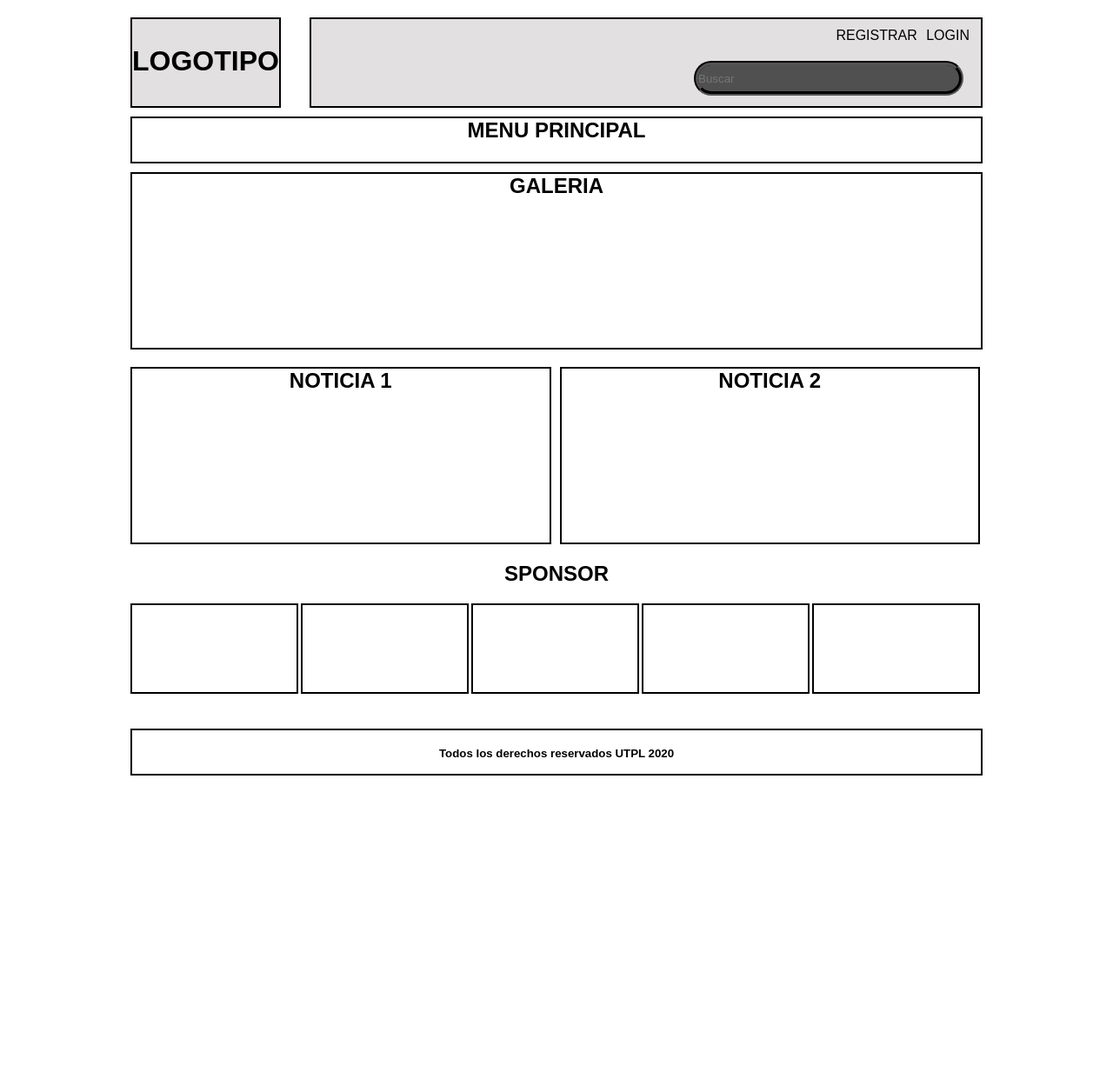
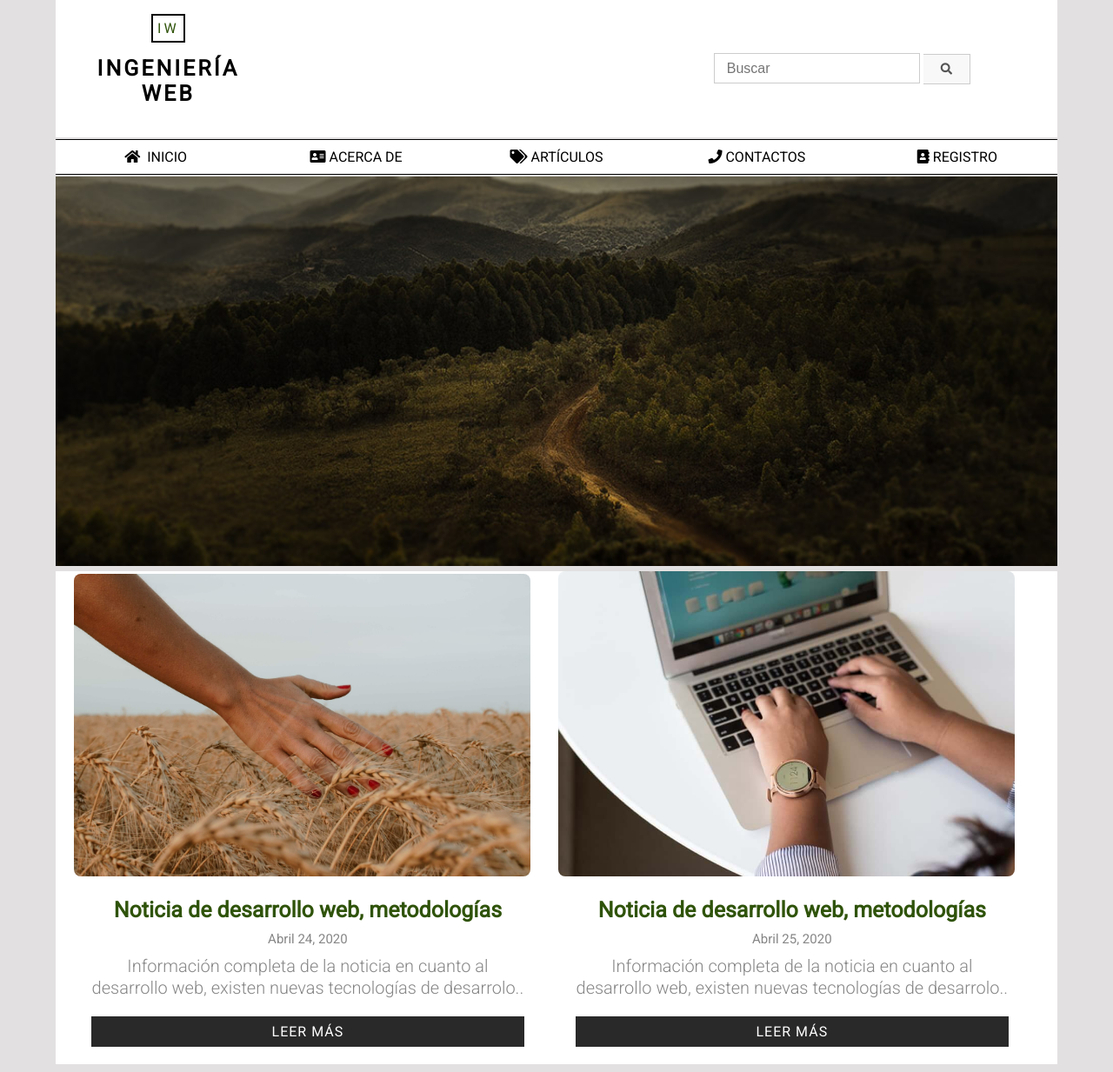
Before and after one commit to JoseDiazG/IngeneriaWeb, a plain HTML site: page index.html in a window 1280 px wide. Shown: the top 1233 px of the page at 87% size. Before the commit the page ends 912 px from the top, so only its background shows below. Drawn offline with Linux system fonts and the light colour scheme.

Commit message:
Terminacion de la pagina

```diff
--- /dev/null
+++ b/css/estilos.css
@@ -0,0 +1,327 @@
+* {
+    padding: 0;
+    margin: 0;
+}
+
+body {
+    font-family: 'Roboto', sans-serif;
+    background-color: #e2e0e0;
+}
+
+header.cabeceraPrincipal,
+nav.menuPrincipal,
+section.galeriaPrinicpal,
+aside.sponsor,
+main,
+footer.piePagina {
+    color: rgb(47, 83, 10);
+    width: 90%;
+    margin: 0 auto;
+}
+
+header.cabeceraPrincipal {
+    background-color: #ffffff;
+}
+
+header.cabeceraPrincipal h1 {
+    font-size: 25px;
+    color: #000;
+}
+
+.cabeceraPrincipal .logo {
+    margin-bottom: 20px;
+    text-transform: uppercase;
+    letter-spacing: 3px;
+    width: 20%;
+    display: inline-block;
+    padding: 1em 1em;
+    text-align: center;
+}
+
+.cabeceraPrincipal {
+    display: flex;
+    justify-content: space-between;
+}
+
+.logo .iniciales-logo {
+    padding: 5px;
+    border: 2px solid #000;
+    display: inline-block;
+    font-size: 16px;
+    margin-bottom: 15px;
+}
+
+section.seccionCabecera {
+    width: 70%;
+    display: flex;
+}
+
+
+/*  -------------- Barra de busqueda  ------------------*/
+
+.seccionCabecera {
+    display: flex;
+    justify-content: flex-end;
+    align-items: center;
+    margin-right: 100px;
+}
+
+.seccionCabecera .barra-busqueda input {
+    min-width: 30%;
+    padding: 0 14px;
+    height: 33px;
+    line-height: 35px;
+    border: 1px solid #ccc;
+    font-size: 16px;
+    margin-left: 0;
+}
+
+.seccionCabecera .barra-busqueda button {
+    height: 35px;
+    border: 1px solid #ccc;
+    border-left: none;
+    color: #545454;
+    background-color: #f8f8f8;
+    padding: 0 20px;
+    cursor: pointer;
+}
+
+.seccionCabecera .barra-busqueda button:hover {
+    background-color: #71B100;
+}
+
+
+/*  -------------- FIN Barra de busqueda  ------------------*/
+
+nav.menuPrincipal,
+main,
+aside.sponsor,
+footer.piePagina {
+    margin-top: 2px;
+}
+
+nav.menuPrincipal {
+    border-top: 1px solid #000;
+    border-bottom: 1px solid #000;
+    display: flex;
+    justify-content: space-between;
+}
+
+nav.menuPrincipal a {
+    background-color: #ffffff;
+    padding: 10px;
+    color: #000;
+    display: block;
+    text-decoration: none;
+    text-transform: uppercase;
+    font-weight: 400;
+    width: 100%;
+    text-align: center;
+    font-size: 16px;
+    transition: 0.2s ease all;
+}
+
+nav.menuPrincipal a i {
+    margin-right: 4px;
+}
+
+nav.menuPrincipal a:hover {
+    background-color: #71B100;
+    color: #ffffff;
+}
+
+section.galeriaPrinicpal {
+    margin-top: 2px;
+}
+
+section.galeriaPrinicpal img {
+    width: 100%;
+}
+
+
+/*  -------------- MAIN  ------------------*/
+
+main {
+    text-align: center;
+    background-color: #ffffff;
+}
+
+section.articulo {
+    width: 48%;
+    display: inline-block;
+}
+
+section.noticias {
+    display: flex;
+    background: #ffffff;
+    text-align: justify;
+}
+
+.noticias img {
+    width: 100%;
+    height: 100%;
+    object-fit: cover;
+}
+
+.noticias .contenedor-texto {
+    padding: 20px;
+    width: 90%;
+    display: flex;
+    flex-direction: column;
+    justify-content: space-between;
+}
+
+.noticias .contenedor1 {
+    width: 95%;
+}
+
+.noticias .titulo {
+    margin-bottom: 10px;
+    font-size: 25px;
+}
+
+.noticias .fecha {
+    font-size: 15px;
+    color: #868686;
+    margin-bottom: 10px;
+}
+
+.noticias .extracto {
+    font-size: 20px;
+    line-height: 25px;
+    font-weight: 300;
+    margin-bottom: 20px;
+    color: #868686;
+}
+
+.btn-link {
+    background: #2a2929;
+    color: #fff;
+    cursor: pointer;
+    display: inline-block;
+    padding: 0.5em;
+    font-size: 1em;
+    text-transform: uppercase;
+    letter-spacing: 1px;
+    text-decoration: none;
+}
+
+.btn-link:hover {
+    background-color: #71B100;
+}
+
+
+/*  -------------- ASIDE SPONSOR  ------------------*/
+
+aside.sponsor {
+    display: flex;
+    justify-content: space-between;
+}
+
+article img {
+    max-width: 100%;
+    width: 350px;
+    height: 250px;
+    border-radius: 8px;
+}
+
+.flip-1:hover {
+    -webkit-transform: scale(0.8);
+    -ms-transform: scale(0.8);
+    transform: scale(0.8);
+}
+
+.entrada-blog {
+    background-color: #ffff;
+    margin-left: 1%;
+    margin-top: 10px;
+}
+
+.entrada-blog h2 {
+    text-align: center;
+    font-weight: 300;
+    color: #000;
+}
+
+.entrada-blog p {
+    color: #000;
+    padding: 2px auto;
+    text-align: center;
+}
+
+.entrada-blog:first-of-type {
+    margin-left: 0;
+}
+
+.d-block {
+    display: block !important;
+}
+
+.entrada-blog .boton {
+    color: #ffdfff;
+    background-color: #E08709;
+    font-weight: 300;
+    text-decoration: none;
+    font-size: 18px;
+    padding: 10px 15px;
+    margin-top: 15px;
+    display: inline-block;
+    text-align: center;
+    border: none;
+    display: block;
+    flex: 0 0 100%;
+}
+
+.boton:hover {
+    background-color: #71B100;
+}
+
+
+/* Inicio del footer */
+
+.site-footer {
+    background-color: #333333;
+    margin: 0;
+}
+
+.seccion {
+    margin-top: 15px;
+}
+
+.site-footer nav {
+    display: block;
+}
+
+.contenedor {
+    width: 95%;
+    max-width: 1200px;
+    margin: 0 auto;
+}
+
+.contenedor-footer {
+    padding: 40px 0;
+    text-align: center;
+    display: flex;
+    justify-content: space-between;
+}
+
+.navegacion a {
+    color: #ffffff;
+    text-decoration: none;
+    display: inline-block;
+    font-size: 20px;
+    margin-right: 15px;
+}
+
+.navegacion a:last-of-type {
+    margin: 0;
+}
+
+.navegacion a:hover {
+    color: #71B100;
+}
+
+.copyright {
+    margin: 0;
+    color: #ffffff;
+}
--- a/css/style.css
+++ /dev/null
@@ -1,132 +0,0 @@
-* {
-    margin: 0;
-    padding: 0;
-}
-
-body {
-    font-family: Arial, Helvetica, sans-serif;
-    background-color: #ffffff;
-}
-
-h2 {
-    text-align: center;
-    font-weight: 600;
-}
-
-.contedor {
-    width: 95%;
-    max-width: 980px;
-    margin: 0 auto;
-    padding: 20px;
-}
-
-.cabeceraPrincipal {
-    display: flex;
-    flex-direction: row;
-    justify-content: space-between;
-    text-align: center;
-}
-
-.cabeceraPrincipal h1 {
-    display: block;
-    background-color: #e2e0e0;
-    border: 2px solid black;
-    height: 100px;
-    text-align: center;
-    line-height: 3;
-}
-
-.seccionCabecera {
-    background-color: #e2e0e0;
-    border: 2px solid black;
-    width: 770px;
-    display: flex;
-    flex-direction: column;
-    align-items: flex-end;
-}
-
-.navegacion {
-    padding: 10px;
-}
-
-.navegacion a {
-    text-decoration: none;
-    border-right: 3px solid black;
-    margin-right: 3px;
-    text-transform: uppercase;
-    color: black;
-}
-
-.navegacion a:last-of-type {
-    border-right: none;
-    margin-left: 3px;
-}
-
-.navegacion a:first-of-type {
-    border-right: 2px;
-}
-
-.buscador {
-    border: groove 5px black;
-    background: rgba(44, 43, 43, 0.795);
-    border-radius: 20px;
-    width: 300px;
-    height: 30px;
-    margin-top: 10px;
-    margin-right: 20px;
-}
-
-.menuPrincipal {
-    border: 2px solid black;
-    margin-top: 10px;
-    height: 50px;
-}
-
-.galeriaPrincipal {
-    border: 2px solid black;
-    margin-top: 10px;
-    height: 200px;
-}
-
-.noti {
-    display: flex;
-    justify-content: space-between;
-    border: 2px 2px 2px 2px;
-}
-
-.noticias1 {
-    border: 2px solid black;
-    margin: 20px 10px 20px 0px;
-    height: 200px;
-    width: 50%;
-}
-
-.noticias2 {
-    border: 2px solid black;
-    margin: 20px 3px 20px 0px;
-    height: 200px;
-    width: 50%;
-}
-
-.sponsor {
-    display: flex;
-    justify-content: space-between;
-}
-
-.spon {
-    border: 2px solid black;
-    margin: 20px 3px 20px 0px;
-    height: 100px;
-    flex-basis: calc(33.3% - 3px);
-}
-
-.piePagina {
-    border: 2px solid black;
-    margin-top: 20px;
-    height: 50px;
-}
-
-.piePagina h5 {
-    text-align: center;
-    line-height: 4;
-}
--- a/index.html
+++ b/index.html
@@ -1,64 +1,120 @@
 <!DOCTYPE html>
-<html lang="en">
+<html lang="es">
 
 <head>
-    <meta charset="UTF-8" />
-    <meta name="viewport" content="width=device-width, initial-scale=1.0" />
-    <title>Maquetación en HTML y CSS</title>
-    <link rel="stylesheet" href="css/style.css" />
+    <meta charset="UTF-8">
+    <meta name="viewport" content="width=device-width, initial-scale=1.0">
+    <link href="https://fonts.googleapis.com/css2?family=Roboto:ital,wght@0,300;0,400;1,300&display=swap" rel="stylesheet">
+    <link rel="stylesheet" href="https://use.fontawesome.com/releases/v5.5.0/css/all.css">
+    <title>Maquetació en HTML y CSS</title>
+    <link rel="stylesheet" href="css/estilos.css">
 </head>
 
 <body>
-    <div class="contedor">
-        <!-- Creacion del header -->
     <header class="cabeceraPrincipal">
-            <h1>LOGOTIPO</h1>
+        <div class="logo">
+            <p class="iniciales-logo">
+                IW
+            </p>
+            <h1>Ingeniería web</h1>
+        </div>
         <section class="seccionCabecera">
-                <nav class="navegacion">
-                    <a href="#">Registrar</a>
-                    <a href="#">Login</a>
-                </nav>
-                <aside>
-                    <input class="buscador" type="text" placeholder="Buscar" />
+            <aside class="buscador">
+                <div class="barra-busqueda">
+                    <input type="text" placeholder="Buscar">
+                    <button type="submit"><i class="fas fa-search"></i></button>
+                </div>
             </aside>
         </section>
     </header>
-
-        <!-- Creacion de la navegacion -->
     <nav class="menuPrincipal">
-            <h2>MENU PRINCIPAL</h2>
+        <a href=""><i class="fas fa-home"></i> Inicio</a>
+        <a href=""><i class="fas fa-address-card"></i>Acerca de</a>
+        <a href=""><i class="fas fa-tags"></i>Artículos</a>
+        <a href=""><i class="fas fa-phone"></i>Contactos</a>
+        <a href=""><i class="fas fa-address-book"></i>Registro</a>
     </nav>
-
-        <!-- Creacion del seccion del slider -->
-        <section class="galeriaPrincipal">
-            <h2>GALERIA</h2>
+    <section class="galeriaPrinicpal">
+        <img src="img/slide-1.jpg" alt="Imagen 1 del Slider prinipal">
     </section>
-
-        <!-- Creacion de los articles -->
-        <main class="noti">
-            <section class="noticias1">
-                <h2>NOTICIA 1</h2>
+    <main>
+        <section class="articulo">
+            <article class="noticias">
+                <div class="contenedor1">
+                    <img src="img/img-01.jpg" alt="">
+                </div>
+                <div class="contenedor-texto">
+                    <div>
+                        <h2 class="titulo">
+                            Noticia de desarrollo web, metodologías
+                        </h2>
+                        <p class="fecha">Abril 24, 2020</p>
+                    </div>
+                    <p class="extracto">
+                        Información completa de la noticia en cuanto al desarrollo web, existen nuevas tecnologías de desarrolo..
+                    </p>
+                    <a href="" class="btn-link">Leer más</a>
+                </div>
+            </article>
         </section>
-            <section class="noticias2">
-                <h2>NOTICIA 2</h2>
+        <section class="articulo">
+            <article class="noticias">
+                <div class="contenedor1">
+                    <img src="img/img-02.jpg " alt="">
+                </div>
+                <div class="contenedor-texto">
+                    <div>
+                        <h2 class="titulo">
+                            Noticia de desarrollo web, metodologías
+                        </h2>
+                        <p class="fecha">Abril 25, 2020</p>
+                    </div>
+                    <p class="extracto">
+                        Información completa de la noticia en cuanto al desarrollo web, existen nuevas tecnologías de desarrolo..
+                    </p>
+                    <a href="" class="btn-link">Leer más</a>
+                </div>
+            </article>
         </section>
     </main>
-
-        <!-- Creacion de los sponsers -->
-        <h2>SPONSOR</h2>
     <aside class="sponsor">
-            <div class="spon"></div>
-            <div class="spon"></div>
-            <div class="spon"></div>
-            <div class="spon"></div>
-            <div class="spon"></div>
+        <article class="entrada-blog">
+            <h2>HTML5</h2>
+            <img src="img/html.jpg" class="flip-1">
+            <p>Maecenas maximus urna vitae nisl semper, id volutpat ipsum scelerisque. Aenean nec ipsum finibus, eleifend dolor at, venenatis risus. Quisque varius orci et augue scelerisque luctus.</p>
+            <a href="#" class="boton d-block">Leer más</a>
+        </article>
+        <article class="entrada-blog">
+            <h2>CSS3</h2>
+            <img src="img/css3.jpg" class="flip-1">
+            <p>Maecenas maximus urna vitae nisl semper, id volutpat ipsum scelerisque. Aenean nec ipsum finibus, eleifend dolor at, venenatis risus. Quisque varius orci et augue scelerisque luctus.</p>
+            <a href="#" class="boton d-block">Leer más</a>
+        </article>
+        <article class="entrada-blog">
+            <h2>GitHub</h2>
+            <img src="img/git1.jpeg" class="flip-1">
+            <p>Maecenas maximus urna vitae nisl semper, id volutpat ipsum scelerisque. Aenean nec ipsum finibus, eleifend dolor at, venenatis risus. Quisque varius orci et augue scelerisque luctus.</p>
+            <a href="#" class="boton d-block">Leer más</a>
+        </article>
+        <article class="entrada-blog">
+            <h2>Visual Studio Code</h2>
+            <img src="img/vc.jpg" class="flip-1">
+            <p>Maecenas maximus urna vitae nisl semper, id volutpat ipsum scelerisque. Aenean nec ipsum finibus, eleifend dolor at, venenatis risus. Quisque varius orci et augue scelerisque luctus.</p>
+            <a href="#" class="boton d-block">Leer más</a>
+        </article>
     </aside>
-
-        <!-- Creacion del footer -->
-        <footer class="piePagina">
-            <h5>Todos los derechos reservados UTPL 2020</h5>
+    <footer class="site-footer seccion">
+        <div class="contenedor contenedor-footer">
+            <nav class="navegacion">
+                <a href="#">Inicio</a>
+                <a href="#">Acerca de</a>
+                <a href="#">Articulos</a>
+                <a href="#">Contactos</a>
+                <a href="#">Registro</a>
+            </nav>
+            <p class="copyright">Todos los Derechos Reservados UTPL 2020 &copy;</p>
+        </div>
     </footer>
-    </div>
 </body>
 
 </html>
```
Also changed, not shown: img/css3.jpg (added), img/git1.jpeg (added), img/html.jpg (added), img/img-01.jpg (added), img/img-02.jpg (added), img/img-03.jpg (added), img/img-04.jpg (added), img/slide-1.jpg (added), img/vc.jpg (added). Lines whose indentation alone changed are shown as unchanged.
